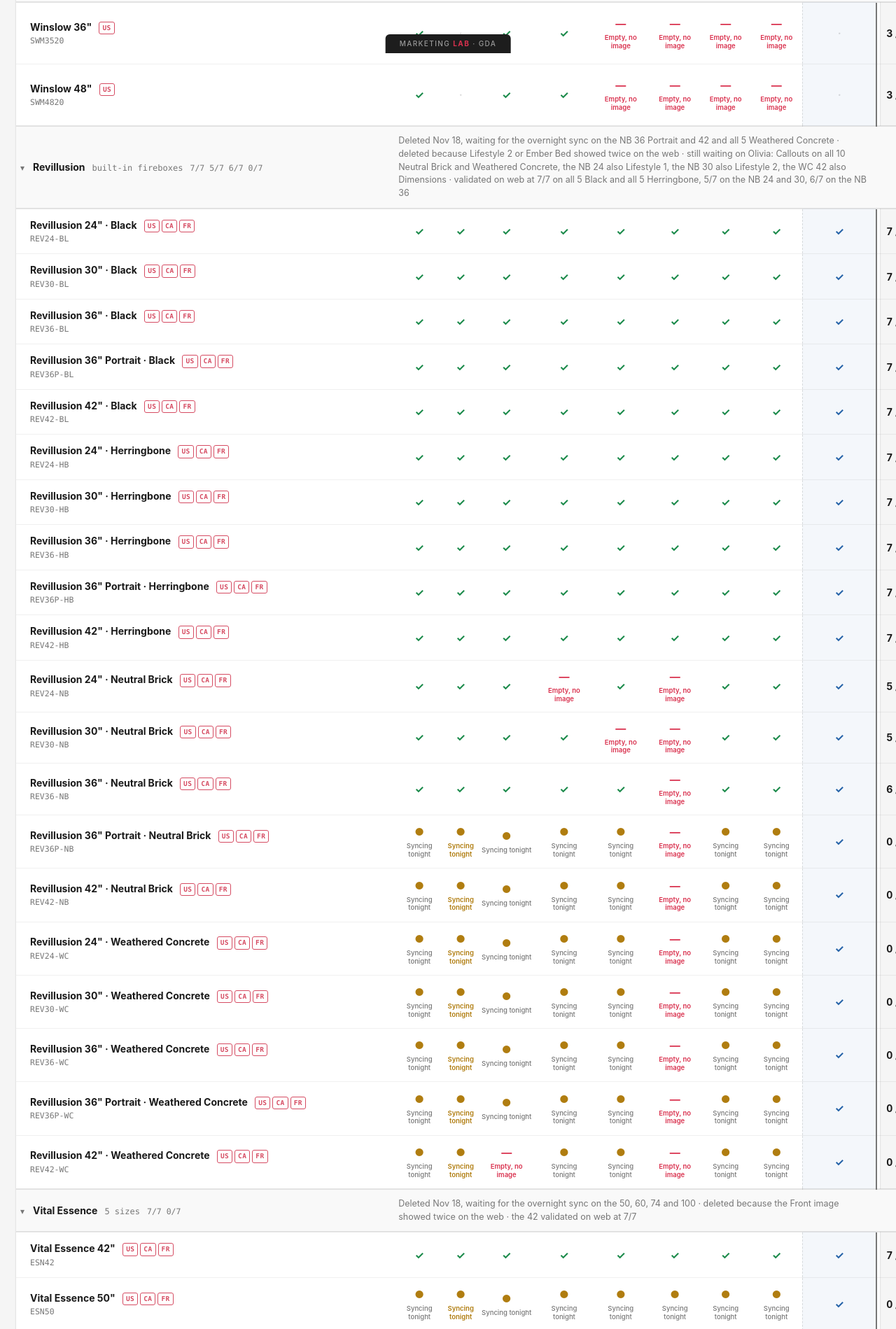
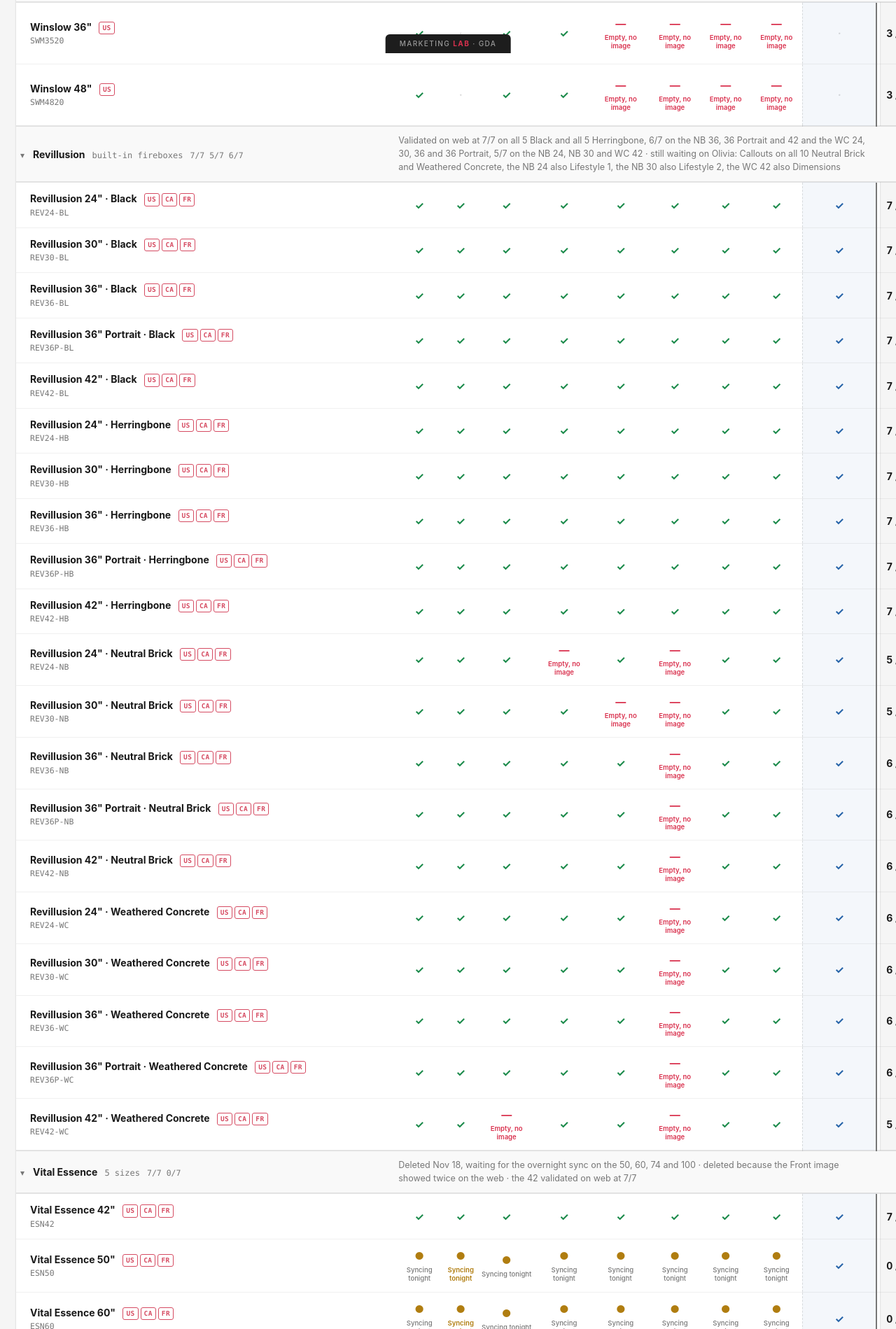
Before and after one commit to luisgcode/pdp-image-status, a plain HTML site: page index.html in a window 1280 px wide. Shown: the part 724-2623 px from the top of the page at 70% size. Drawn offline with Linux system fonts and the light colour scheme.

Commit message:
Revillusion: all syncing slots validated on web, Olivia's empty slots stay, group back to In review

```diff
--- a/index.html
+++ b/index.html
@@ -1105,7 +1105,7 @@
             <td class="count">7 / 7</td>
             <td class="status"><span class="pill ok">✓ Validated (WEB)</span><span class="miniwhy soft">Validated on web at 7/7</span></td>
           </tr>
-          <tr class="grouphead" data-grouphead="revillusion" data-collapsed="0"><td class="ghname"><span class="ghtoggle">▾</span> <b>Revillusion</b> <span class="ghmeta">built-in fireboxes</span></td><td colspan="9" class="ghsummary">Deleted Nov 18, waiting for the overnight sync on the NB 36 Portrait and 42 and all 5 Weathered Concrete · deleted because Lifestyle 2 or Ember Bed showed twice on the web · still waiting on Olivia: Callouts on all 10 Neutral Brick and Weathered Concrete, the NB 24 also Lifestyle 1, the NB 30 also Lifestyle 2, the WC 42 also Dimensions · validated on web at 7/7 on all 5 Black and all 5 Herringbone, 5/7 on the NB 24 and 30, 6/7 on the NB 36</td><td colspan="1"></td><td class="ghstatus"><span class="pill pending">Syncing</span></td></tr>
+          <tr class="grouphead" data-grouphead="revillusion" data-collapsed="0"><td class="ghname"><span class="ghtoggle">▾</span> <b>Revillusion</b> <span class="ghmeta">built-in fireboxes</span></td><td colspan="9" class="ghsummary">Validated on web at 7/7 on all 5 Black and all 5 Herringbone, 6/7 on the NB 36, 36 Portrait and 42 and the WC 24, 30, 36 and 36 Portrait, 5/7 on the NB 24, NB 30 and WC 42 · still waiting on Olivia: Callouts on all 10 Neutral Brick and Weathered Concrete, the NB 24 also Lifestyle 1, the NB 30 also Lifestyle 2, the WC 42 also Dimensions</td><td colspan="1"></td><td class="ghstatus"><span class="pill pending">In review</span></td></tr>
 
           <tr class="groupstart" data-group="revillusion" data-search="dimplex revillusion 24 black rev24-bl">
             <td class="model"><div class="mname">Revillusion 24" · Black <span class="locales"><a class="visit" href="https://www.dimplex.com/en-us/revillusion-24in-built-in-firebox-black#500005446" target="_blank" rel="noopener">US</a><a class="visit" href="https://www.dimplex.com/en-ca/revillusion-24in-built-in-firebox-black#500005446" target="_blank" rel="noopener">CA</a><a class="visit" href="https://www.dimplex.com/fr-ca/foyer-electrique-encastrable-revillusion-de-24-po-61-cm-noire#500005446" target="_blank" rel="noopener">FR</a></span></div><div class="sku">REV24-BL</div></td>
@@ -1202,53 +1202,53 @@
           </tr>
           <tr data-group="revillusion" data-search="dimplex revillusion 36 portrait neutral brick rev36p-nb">
             <td class="model"><div class="mname">Revillusion 36" Portrait · Neutral Brick <span class="locales"><a class="visit" href="https://www.dimplex.com/en-us/revillusion-36in-portrait-neutral-brick#500005135" target="_blank" rel="noopener">US</a><a class="visit" href="https://www.dimplex.com/en-ca/revillusion-36in-portrait-neutral-brick#500005135" target="_blank" rel="noopener">CA</a><a class="visit" href="https://www.dimplex.com/fr-ca/foyer-electrique-encastrable-de-format-portrait-revillusion-de-36-po-92-cm-brique-neutre#500005135" target="_blank" rel="noopener">FR</a></span></div><div class="sku">REV36P-NB</div></td>
-            <td><span class="mark wait">●</span><span class="miniwhy soft">Syncing tonight</span></td><td class="video"><span class="mark wait">●</span><span class="miniwhy soft">Syncing tonight</span></td><td><span class="mark wait">●</span><span class="miniwhy soft">Syncing tonight</span></td><td><span class="mark wait">●</span><span class="miniwhy soft">Syncing tonight</span></td><td><span class="mark wait">●</span><span class="miniwhy soft">Syncing tonight</span></td><td><span class="mark missing">—</span><span class="miniwhy">Empty, no image</span></td><td><span class="mark wait">●</span><span class="miniwhy soft">Syncing tonight</span></td><td><span class="mark wait">●</span><span class="miniwhy soft">Syncing tonight</span></td>
-            <td class="text"><span class="mark ok">✓</span></td>
-            <td class="count">0 / 7</td>
-            <td class="status"><span class="pill pending">Syncing</span><span class="miniwhy soft">Deleted Nov 18, waiting for the overnight sync</span></td>
+            <td><span class="mark ok">✓</span></td><td class="video"><span class="mark ok">✓</span></td><td><span class="mark ok">✓</span></td><td><span class="mark ok">✓</span></td><td><span class="mark ok">✓</span></td><td><span class="mark missing">—</span><span class="miniwhy">Empty, no image</span></td><td><span class="mark ok">✓</span></td><td><span class="mark ok">✓</span></td>
+            <td class="text"><span class="mark ok">✓</span></td>
+            <td class="count">6 / 7</td>
+            <td class="status"><span class="pill ok">✓ Validated (WEB)</span><span class="miniwhy soft">Validated on web at 6/7</span></td>
           </tr>
           <tr data-group="revillusion" data-search="dimplex revillusion 42 neutral brick rev42-nb">
             <td class="model"><div class="mname">Revillusion 42" · Neutral Brick <span class="locales"><a class="visit" href="https://www.dimplex.com/en-us/revillusion-42in-built-in-firebox-neutral-brick#500005139" target="_blank" rel="noopener">US</a><a class="visit" href="https://www.dimplex.com/en-ca/revillusion-42in-built-in-firebox-neutral-brick#500005139" target="_blank" rel="noopener">CA</a><a class="visit" href="https://www.dimplex.com/fr-ca/foyer-electrique-encastrable-revillusion-de-42-po-107-cm-brique-neutre#500005139" target="_blank" rel="noopener">FR</a></span></div><div class="sku">REV42-NB</div></td>
-            <td><span class="mark wait">●</span><span class="miniwhy soft">Syncing tonight</span></td><td class="video"><span class="mark wait">●</span><span class="miniwhy soft">Syncing tonight</span></td><td><span class="mark wait">●</span><span class="miniwhy soft">Syncing tonight</span></td><td><span class="mark wait">●</span><span class="miniwhy soft">Syncing tonight</span></td><td><span class="mark wait">●</span><span class="miniwhy soft">Syncing tonight</span></td><td><span class="mark missing">—</span><span class="miniwhy">Empty, no image</span></td><td><span class="mark wait">●</span><span class="miniwhy soft">Syncing tonight</span></td><td><span class="mark wait">●</span><span class="miniwhy soft">Syncing tonight</span></td>
-            <td class="text"><span class="mark ok">✓</span></td>
-            <td class="count">0 / 7</td>
-            <td class="status"><span class="pill pending">Syncing</span><span class="miniwhy soft">Deleted Nov 18, waiting for the overnight sync</span></td>
+            <td><span class="mark ok">✓</span></td><td class="video"><span class="mark ok">✓</span></td><td><span class="mark ok">✓</span></td><td><span class="mark ok">✓</span></td><td><span class="mark ok">✓</span></td><td><span class="mark missing">—</span><span class="miniwhy">Empty, no image</span></td><td><span class="mark ok">✓</span></td><td><span class="mark ok">✓</span></td>
+            <td class="text"><span class="mark ok">✓</span></td>
+            <td class="count">6 / 7</td>
+            <td class="status"><span class="pill ok">✓ Validated (WEB)</span><span class="miniwhy soft">Validated on web at 6/7</span></td>
           </tr>
 
           <tr data-group="revillusion" data-search="dimplex revillusion 24 weathered concrete rev24-wc">
             <td class="model"><div class="mname">Revillusion 24" · Weathered Concrete <span class="locales"><a class="visit" href="https://www.dimplex.com/en-us/revillusion-24in-weathered-concrete#500005128" target="_blank" rel="noopener">US</a><a class="visit" href="https://www.dimplex.com/en-ca/revillusion-24in-weathered-concrete#500005128" target="_blank" rel="noopener">CA</a><a class="visit" href="https://www.dimplex.com/fr-ca/foyer-electrique-encastrable-revillusion-de-24-po-61-cm-beton-vieilli#500005128" target="_blank" rel="noopener">FR</a></span></div><div class="sku">REV24-WC</div></td>
-<td><span class="mark wait">●</span><span class="miniwhy soft">Syncing tonight</span></td><td class="video"><span class="mark wait">●</span><span class="miniwhy soft">Syncing tonight</span></td><td><span class="mark wait">●</span><span class="miniwhy soft">Syncing tonight</span></td><td><span class="mark wait">●</span><span class="miniwhy soft">Syncing tonight</span></td><td><span class="mark wait">●</span><span class="miniwhy soft">Syncing tonight</span></td><td><span class="mark missing">—</span><span class="miniwhy">Empty, no image</span></td><td><span class="mark wait">●</span><span class="miniwhy soft">Syncing tonight</span></td><td><span class="mark wait">●</span><span class="miniwhy soft">Syncing tonight</span></td>
-            <td class="text"><span class="mark ok">✓</span></td>
-            <td class="count">0 / 7</td>
-            <td class="status"><span class="pill pending">Syncing</span><span class="miniwhy soft">Deleted Nov 18, waiting for the overnight sync</span></td>
+<td><span class="mark ok">✓</span></td><td class="video"><span class="mark ok">✓</span></td><td><span class="mark ok">✓</span></td><td><span class="mark ok">✓</span></td><td><span class="mark ok">✓</span></td><td><span class="mark missing">—</span><span class="miniwhy">Empty, no image</span></td><td><span class="mark ok">✓</span></td><td><span class="mark ok">✓</span></td>
+            <td class="text"><span class="mark ok">✓</span></td>
+            <td class="count">6 / 7</td>
+            <td class="status"><span class="pill ok">✓ Validated (WEB)</span><span class="miniwhy soft">Validated on web at 6/7</span></td>
           </tr>
           <tr data-group="revillusion" data-search="dimplex revillusion 30 weathered concrete rev30-wc">
             <td class="model"><div class="mname">Revillusion 30" · Weathered Concrete <span class="locales"><a class="visit" href="https://www.dimplex.com/en-us/revillusion-30in-weathered-concrete#500005131" target="_blank" rel="noopener">US</a><a class="visit" href="https://www.dimplex.com/en-ca/revillusion-30in-weathered-concrete#500005131" target="_blank" rel="noopener">CA</a><a class="visit" href="https://www.dimplex.com/fr-ca/foyer-electrique-encastrable-revillusion-de-30-po-76-cm-beton-vieilli#500005131" target="_blank" rel="noopener">FR</a></span></div><div class="sku">REV30-WC</div></td>
-<td><span class="mark wait">●</span><span class="miniwhy soft">Syncing tonight</span></td><td class="video"><span class="mark wait">●</span><span class="miniwhy soft">Syncing tonight</span></td><td><span class="mark wait">●</span><span class="miniwhy soft">Syncing tonight</span></td><td><span class="mark wait">●</span><span class="miniwhy soft">Syncing tonight</span></td><td><span class="mark wait">●</span><span class="miniwhy soft">Syncing tonight</span></td><td><span class="mark missing">—</span><span class="miniwhy">Empty, no image</span></td><td><span class="mark wait">●</span><span class="miniwhy soft">Syncing tonight</span></td><td><span class="mark wait">●</span><span class="miniwhy soft">Syncing tonight</span></td>
-            <td class="text"><span class="mark ok">✓</span></td>
-            <td class="count">0 / 7</td>
-            <td class="status"><span class="pill pending">Syncing</span><span class="miniwhy soft">Deleted Nov 18, waiting for the overnight sync</span></td>
+<td><span class="mark ok">✓</span></td><td class="video"><span class="mark ok">✓</span></td><td><span class="mark ok">✓</span></td><td><span class="mark ok">✓</span></td><td><span class="mark ok">✓</span></td><td><span class="mark missing">—</span><span class="miniwhy">Empty, no image</span></td><td><span class="mark ok">✓</span></td><td><span class="mark ok">✓</span></td>
+            <td class="text"><span class="mark ok">✓</span></td>
+            <td class="count">6 / 7</td>
+            <td class="status"><span class="pill ok">✓ Validated (WEB)</span><span class="miniwhy soft">Validated on web at 6/7</span></td>
           </tr>
           <tr data-group="revillusion" data-search="dimplex revillusion 36 weathered concrete rev36-wc">
             <td class="model"><div class="mname">Revillusion 36" · Weathered Concrete <span class="locales"><a class="visit" href="https://www.dimplex.com/en-us/revillusion-36in-weathered-concrete#500005134" target="_blank" rel="noopener">US</a><a class="visit" href="https://www.dimplex.com/en-ca/revillusion-36in-weathered-concrete#500005134" target="_blank" rel="noopener">CA</a><a class="visit" href="https://www.dimplex.com/fr-ca/foyer-electrique-encastrable-revillusion-de-36-po-92-cm-beton-vieilli#500005134" target="_blank" rel="noopener">FR</a></span></div><div class="sku">REV36-WC</div></td>
-<td><span class="mark wait">●</span><span class="miniwhy soft">Syncing tonight</span></td><td class="video"><span class="mark wait">●</span><span class="miniwhy soft">Syncing tonight</span></td><td><span class="mark wait">●</span><span class="miniwhy soft">Syncing tonight</span></td><td><span class="mark wait">●</span><span class="miniwhy soft">Syncing tonight</span></td><td><span class="mark wait">●</span><span class="miniwhy soft">Syncing tonight</span></td><td><span class="mark missing">—</span><span class="miniwhy">Empty, no image</span></td><td><span class="mark wait">●</span><span class="miniwhy soft">Syncing tonight</span></td><td><span class="mark wait">●</span><span class="miniwhy soft">Syncing tonight</span></td>
-            <td class="text"><span class="mark ok">✓</span></td>
-            <td class="count">0 / 7</td>
-            <td class="status"><span class="pill pending">Syncing</span><span class="miniwhy soft">Deleted Nov 18, waiting for the overnight sync</span></td>
+<td><span class="mark ok">✓</span></td><td class="video"><span class="mark ok">✓</span></td><td><span class="mark ok">✓</span></td><td><span class="mark ok">✓</span></td><td><span class="mark ok">✓</span></td><td><span class="mark missing">—</span><span class="miniwhy">Empty, no image</span></td><td><span class="mark ok">✓</span></td><td><span class="mark ok">✓</span></td>
+            <td class="text"><span class="mark ok">✓</span></td>
+            <td class="count">6 / 7</td>
+            <td class="status"><span class="pill ok">✓ Validated (WEB)</span><span class="miniwhy soft">Validated on web at 6/7</span></td>
           </tr>
           <tr data-group="revillusion" data-search="dimplex revillusion 36 portrait weathered concrete rev36p-wc">
             <td class="model"><div class="mname">Revillusion 36" Portrait · Weathered Concrete <span class="locales"><a class="visit" href="https://www.dimplex.com/en-us/revillusion-36in-portrait-weathered-concrete#500005136" target="_blank" rel="noopener">US</a><a class="visit" href="https://www.dimplex.com/en-ca/revillusion-36in-portrait-weathered-concrete#500005136" target="_blank" rel="noopener">CA</a><a class="visit" href="https://www.dimplex.com/fr-ca/foyer-electrique-encastrable-de-format-portrait-revillusion-de-36-po-92-cm-beton-vieilli#500005136" target="_blank" rel="noopener">FR</a></span></div><div class="sku">REV36P-WC</div></td>
-<td><span class="mark wait">●</span><span class="miniwhy soft">Syncing tonight</span></td><td class="video"><span class="mark wait">●</span><span class="miniwhy soft">Syncing tonight</span></td><td><span class="mark wait">●</span><span class="miniwhy soft">Syncing tonight</span></td><td><span class="mark wait">●</span><span class="miniwhy soft">Syncing tonight</span></td><td><span class="mark wait">●</span><span class="miniwhy soft">Syncing tonight</span></td><td><span class="mark missing">—</span><span class="miniwhy">Empty, no image</span></td><td><span class="mark wait">●</span><span class="miniwhy soft">Syncing tonight</span></td><td><span class="mark wait">●</span><span class="miniwhy soft">Syncing tonight</span></td>
-            <td class="text"><span class="mark ok">✓</span></td>
-            <td class="count">0 / 7</td>
-            <td class="status"><span class="pill pending">Syncing</span><span class="miniwhy soft">Deleted Nov 18, waiting for the overnight sync</span></td>
+<td><span class="mark ok">✓</span></td><td class="video"><span class="mark ok">✓</span></td><td><span class="mark ok">✓</span></td><td><span class="mark ok">✓</span></td><td><span class="mark ok">✓</span></td><td><span class="mark missing">—</span><span class="miniwhy">Empty, no image</span></td><td><span class="mark ok">✓</span></td><td><span class="mark ok">✓</span></td>
+            <td class="text"><span class="mark ok">✓</span></td>
+            <td class="count">6 / 7</td>
+            <td class="status"><span class="pill ok">✓ Validated (WEB)</span><span class="miniwhy soft">Validated on web at 6/7</span></td>
           </tr>
           <tr data-group="revillusion" data-search="dimplex revillusion 42 weathered concrete rev42-wc">
             <td class="model"><div class="mname">Revillusion 42" · Weathered Concrete <span class="locales"><a class="visit" href="https://www.dimplex.com/en-us/revillusion-42in-built-in-firebox-weathered-concrete-0#500005140" target="_blank" rel="noopener">US</a><a class="visit" href="https://www.dimplex.com/en-ca/revillusion-42in-built-in-firebox-weathered-concrete-0#500005140" target="_blank" rel="noopener">CA</a><a class="visit" href="https://www.dimplex.com/fr-ca/foyer-electrique-encastrable-revillusion-de-42-po-107-cm-beton-vieilli#500005140" target="_blank" rel="noopener">FR</a></span></div><div class="sku">REV42-WC</div></td>
-<td><span class="mark wait">●</span><span class="miniwhy soft">Syncing tonight</span></td><td class="video"><span class="mark wait">●</span><span class="miniwhy soft">Syncing tonight</span></td><td><span class="mark missing">—</span><span class="miniwhy">Empty, no image</span></td><td><span class="mark wait">●</span><span class="miniwhy soft">Syncing tonight</span></td><td><span class="mark wait">●</span><span class="miniwhy soft">Syncing tonight</span></td><td><span class="mark missing">—</span><span class="miniwhy">Empty, no image</span></td><td><span class="mark wait">●</span><span class="miniwhy soft">Syncing tonight</span></td><td><span class="mark wait">●</span><span class="miniwhy soft">Syncing tonight</span></td>
-            <td class="text"><span class="mark ok">✓</span></td>
-            <td class="count">0 / 7</td>
-            <td class="status"><span class="pill pending">Syncing</span><span class="miniwhy soft">Deleted Nov 18, waiting for the overnight sync</span></td>
+<td><span class="mark ok">✓</span></td><td class="video"><span class="mark ok">✓</span></td><td><span class="mark missing">—</span><span class="miniwhy">Empty, no image</span></td><td><span class="mark ok">✓</span></td><td><span class="mark ok">✓</span></td><td><span class="mark missing">—</span><span class="miniwhy">Empty, no image</span></td><td><span class="mark ok">✓</span></td><td><span class="mark ok">✓</span></td>
+            <td class="text"><span class="mark ok">✓</span></td>
+            <td class="count">5 / 7</td>
+            <td class="status"><span class="pill ok">✓ Validated (WEB)</span><span class="miniwhy soft">Validated on web at 5/7</span></td>
           </tr>
 
           <tr class="grouphead" data-grouphead="bold" data-collapsed="1"><td class="ghname"><span class="ghtoggle">▸</span> <b>Ignite Bold</b> <span class="ghmeta">5 sizes</span></td><td colspan="9" class="ghsummary">Validated on web at 7/7 on all 5</td><td colspan="1"></td><td class="ghstatus"><span class="pill ok">✓ Done</span></td></tr>
```
